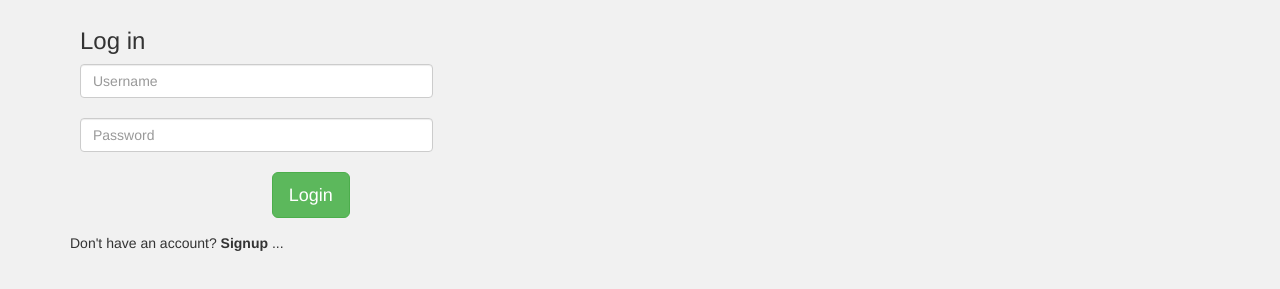
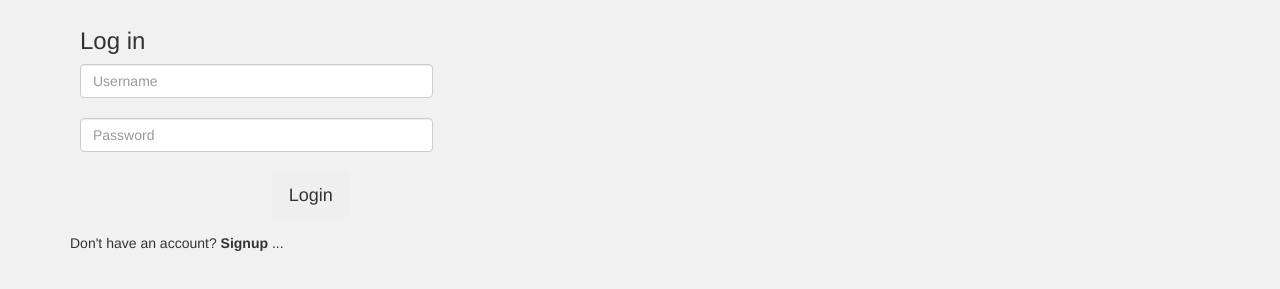
Before and after one commit to neonProjects/cliqmark, a browser extension: page client/index.html at #/login in a window 1280 px wide. Shown: the part 57-346 px from the top of the page. Drawn offline with nearby package versions, Linux system fonts and the light colour scheme.

Commit message:
add login, signin button class

```diff
--- a/client/app/auth/login.html
+++ b/client/app/auth/login.html
@@ -23,7 +23,7 @@
   </div>
   <div class="form-group row">
     <div class="col-sm-offset-2 col-sm-10">
-      <button type="submit" class="btn btn-success btn-lg">Login</button>
+      <button type="submit" class="btn login-btn btn-lg">Login</button>
     </div>
   </div>
 </form>
```
Also changed, not shown: client/app/auth/signup.html (+1 -1 lines).
